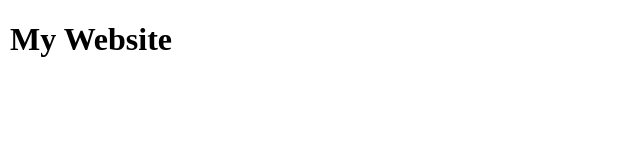
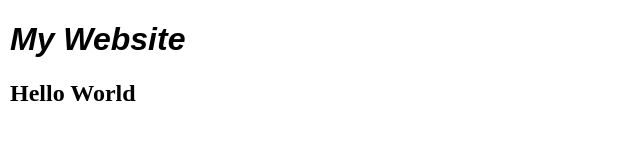
Before and after one commit to hidayatarg/myWebsite, a plain HTML site: page index.html in a window 1280 px wide. Shown: the whole page, without its empty margins (0-640 px from the left). Drawn offline with Linux system fonts and the light colour scheme.

Commit message:
Updated the Project

```diff
--- a/index.html
+++ b/index.html
@@ -9,5 +9,6 @@
 </head>
 <body>
     <h1>My Website</h1>
+    <h2>Hello World</h2>
 </body>
 </html>
--- a/style.css
+++ b/style.css
@@ -1,3 +1,8 @@
 body{
     margin: 10px 10px;
 }
+
+h1 {
+    font-family: Arial, Helvetica, sans-serif;
+    font-style: italic;
+}
```
